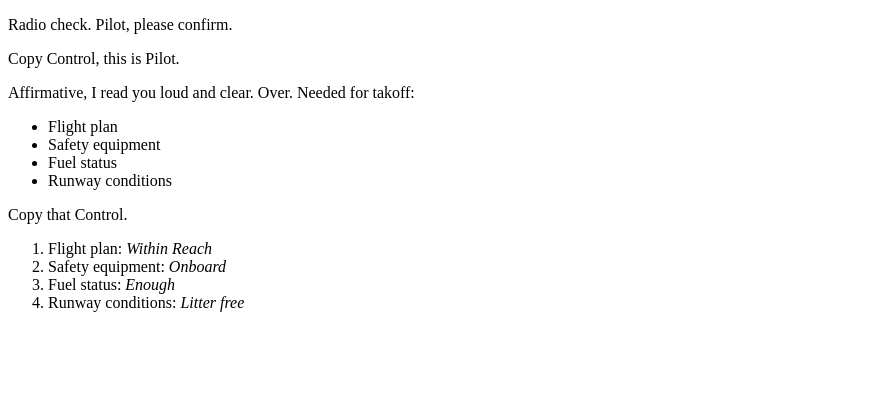
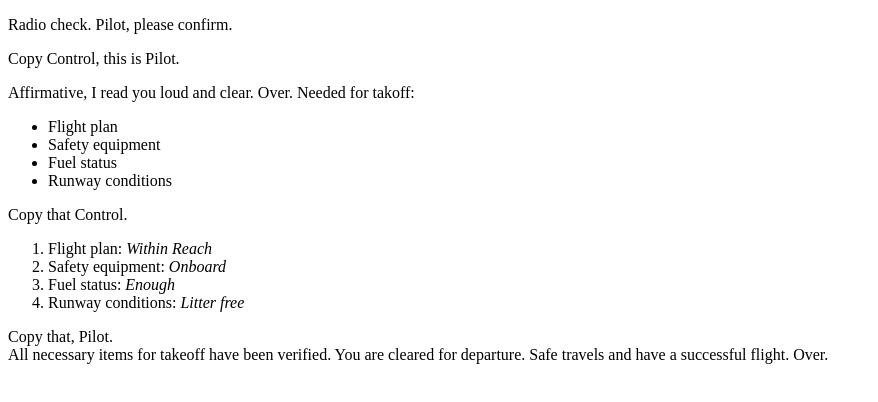
Before and after one commit to sharee-tech/communication-log, a plain HTML site: page index.html in a window 1280 px wide. Shown: the whole page, without its empty margins (0-878 px from the left). Drawn offline with Linux system fonts and the light colour scheme.

Commit message:
added final clearance

```diff
--- a/index.html
+++ b/index.html
@@ -18,5 +18,11 @@
       <li>Fuel status: <em>Enough</em></li>
       <li>Runway conditions: <em>Litter free</em></li>
     </ol>
+
+    <p>
+      Copy that, Pilot.<br />All necessary items for takeoff have been verified.
+      You are cleared for departure. Safe travels and have a successful flight.
+      Over.
+    </p>
   </body>
 </html>
```
